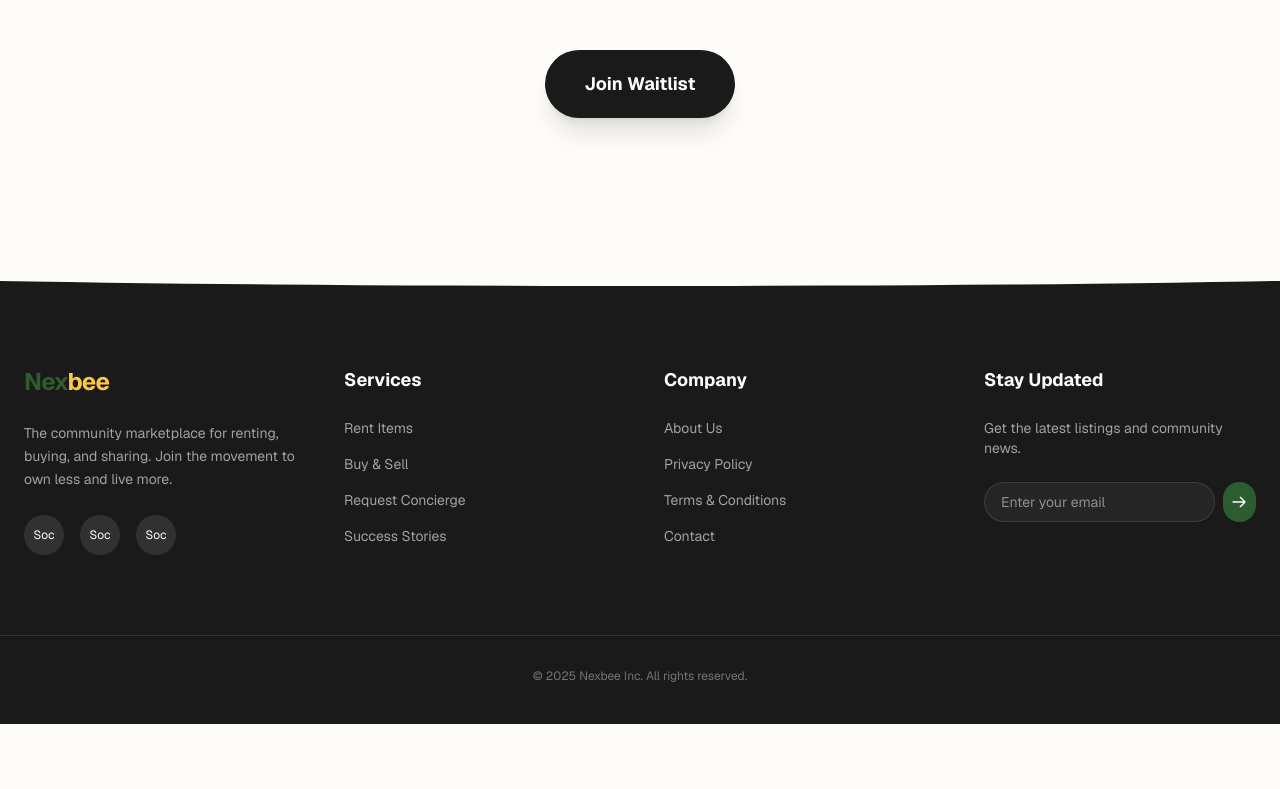
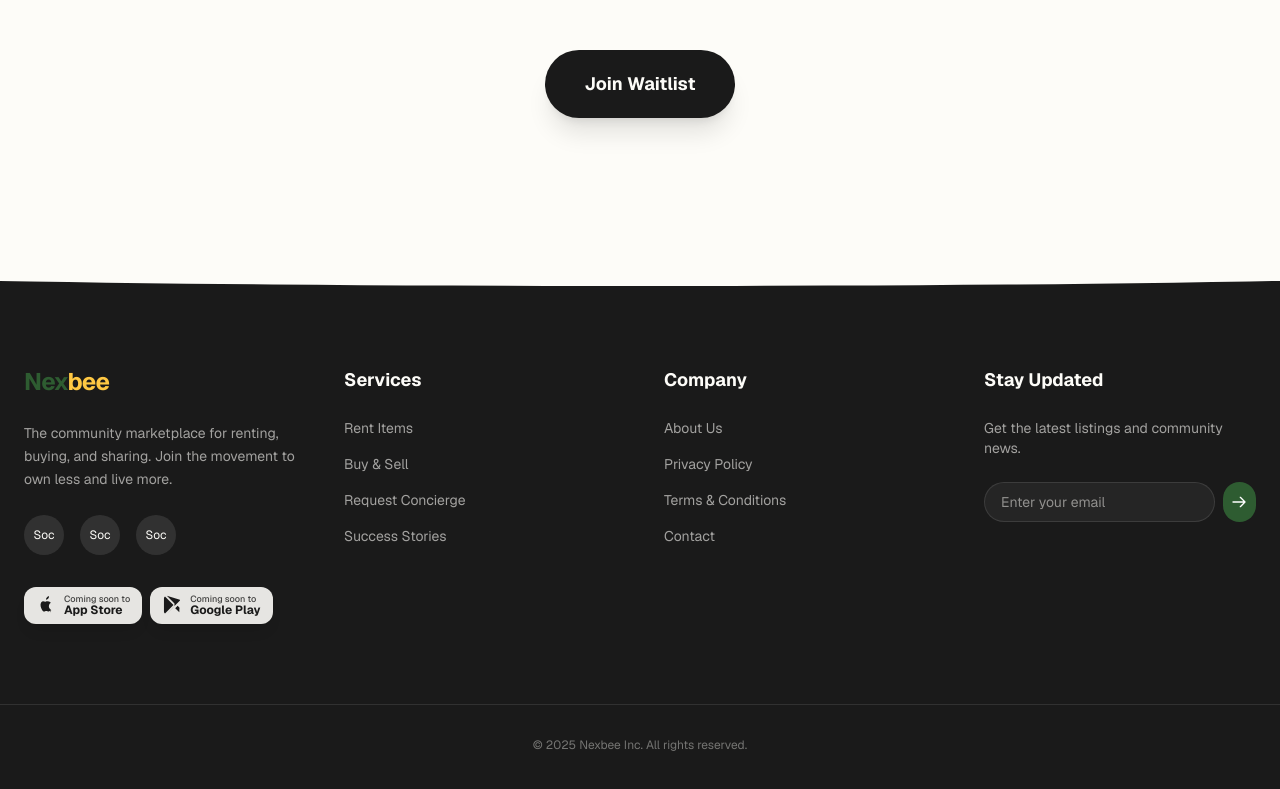
Before and after one commit to forcodesociety-ux/nexbee-landing, a Next.js app: page / in a window 1280 px wide. Shown: the part 6518-7307 px from the top of the page. Before the commit the page ends 7242 px from the top, so only its background shows below. Built offline with nearby package versions, Linux system fonts and the light colour scheme.

Commit message:
added commimg soons icons

```diff
--- a/app/components/Footer.tsx
+++ b/app/components/Footer.tsx
@@ -88,6 +88,29 @@ export default function Footer() {
                             </div>
                         ))}
                     </div>
+
+                    <div className="flex flex-row flex-wrap gap-2 mt-8">
+                        <div className="flex items-center gap-2 bg-[var(--background)] text-[var(--foreground)] px-3 py-2 rounded-xl shadow-lg hover:scale-105 transition-transform cursor-default w-fit opacity-90 hover:opacity-100 whitespace-nowrap">
+                            <svg className="w-5 h-5 shrink-0" viewBox="0 0 24 24" fill="currentColor">
+                                <path d="M17.653 17.599c-.71 1.055-1.46 2.109-2.569 2.155-1.07.039-1.416-.64-2.65-.64-1.258 0-1.64.624-2.673.666-1.077.035-1.896-1.096-2.597-2.148-1.428-2.103-2.522-5.952-1.056-8.558 0 .003.73-1.628 2.378-1.652 1.05-.021 1.834.626 2.408.626.574 0 1.637-.775 2.721-.663 3.01.127 4.197 1.944 4.312 2.05-.034.02-2.536 1.343-2.508 4.094.026 3.256 2.857 4.364 2.872 4.372-.023.076-.445 1.554-1.528 3.149M14.73 4.212c.577-.72 1.037-1.706.917-2.693-.9.037-1.996.613-2.652 1.403-.58.69-1.094 1.698-.956 2.651.97.076 1.978-.567 2.692-1.361" />
+                            </svg>
+                            <div className="flex flex-col">
+                                <span className="text-[9px] font-medium leading-none opacity-80">Coming soon to</span>
+                                <span className="text-xs font-bold leading-none">App Store</span>
+                            </div>
+                        </div>
+
+                        <div className="flex items-center gap-2 bg-[var(--background)] text-[var(--foreground)] px-3 py-2 rounded-xl shadow-lg hover:scale-105 transition-transform cursor-default w-fit opacity-90 hover:opacity-100 whitespace-nowrap">
+                            <svg className="w-5 h-5 shrink-0" viewBox="0 0 24 24" fill="currentColor">
+                                <path d="M3.609 1.814L13.792 12 3.61 22.186a2.657 2.657 0 0 1-1.267-2.132V3.945A2.652 2.652 0 0 1 3.609 1.814zm11.38 11.38l6.305-6.305c.423-.423.518-.94.168-1.332L5.808.903l9.181 9.291zm1.196 -1.196l-3.565 3.565L5.808 23.097l10.377-11.099zm4.61 4.61c.456-.456.456-1.197 0-1.653l-2.028-2.029-2.902 2.902 4.93 4.93z" />
+                                <path d="M3.609 1.814L13.792 12 3.61 22.186a2.657 2.657 0 0 1-1.267-2.132V3.945A2.652 2.652 0 0 1 3.609 1.814zm11.38 11.38l6.305-6.305c.423-.423.518-.94.168-1.332L5.808.903l9.181 9.291zm1.196 -1.196l-3.565 3.565L5.808 23.097l10.377-11.099zm4.61 4.61c.456-.456.456-1.197 0-1.653l-2.028-2.029-2.902 2.902 4.93 4.93z" fillOpacity="0" />
+                            </svg>
+                            <div className="flex flex-col">
+                                <span className="text-[9px] font-medium leading-none opacity-80">Coming soon to</span>
+                                <span className="text-xs font-bold leading-none">Google Play</span>
+                            </div>
+                        </div>
+                    </div>
                 </div>
 
                 <div>
@@ -127,8 +150,8 @@ export default function Footer() {
                                 type="submit"
                                 disabled={subscribeStatus === 'loading' || subscribeStatus === 'success'}
                                 className={`w-10 h-10 rounded-full flex items-center justify-center transition-all duration-300 ${subscribeStatus === 'success'
-                                        ? 'bg-[var(--brand-green)] scale-110'
-                                        : 'bg-[var(--brand-green)] hover:bg-[var(--brand-green)]/80'
+                                    ? 'bg-[var(--brand-green)] scale-110'
+                                    : 'bg-[var(--brand-green)] hover:bg-[var(--brand-green)]/80'
                                     } disabled:opacity-80 disabled:cursor-not-allowed`}
                             >
                                 {subscribeStatus === 'loading' ? (
--- a/app/components/Hero.tsx
+++ b/app/components/Hero.tsx
@@ -37,6 +37,8 @@ export default function Hero() {
                             Learn More
                         </button>
                     </div>
+
+
                 </div>
 
                 {/* Right Column: App Preview */}
```
